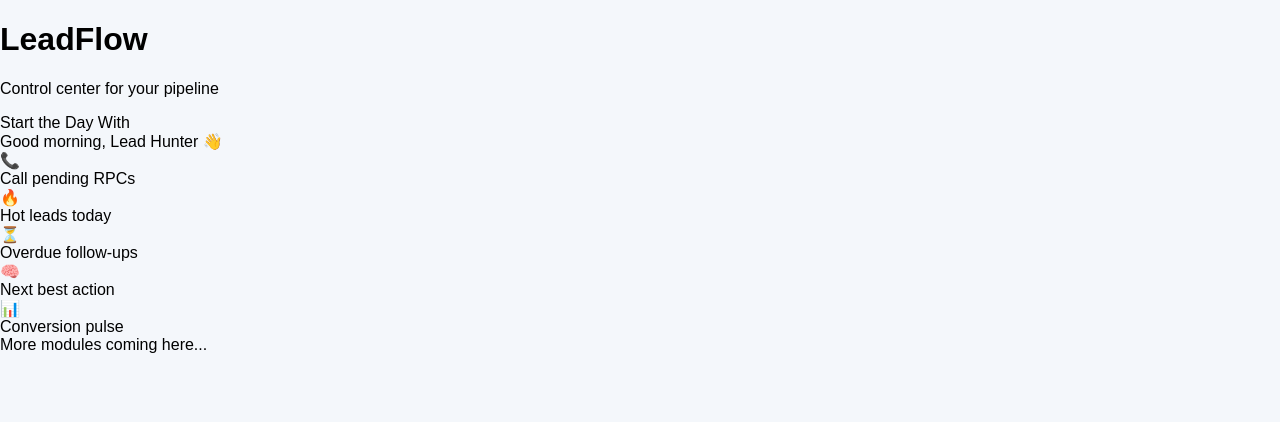
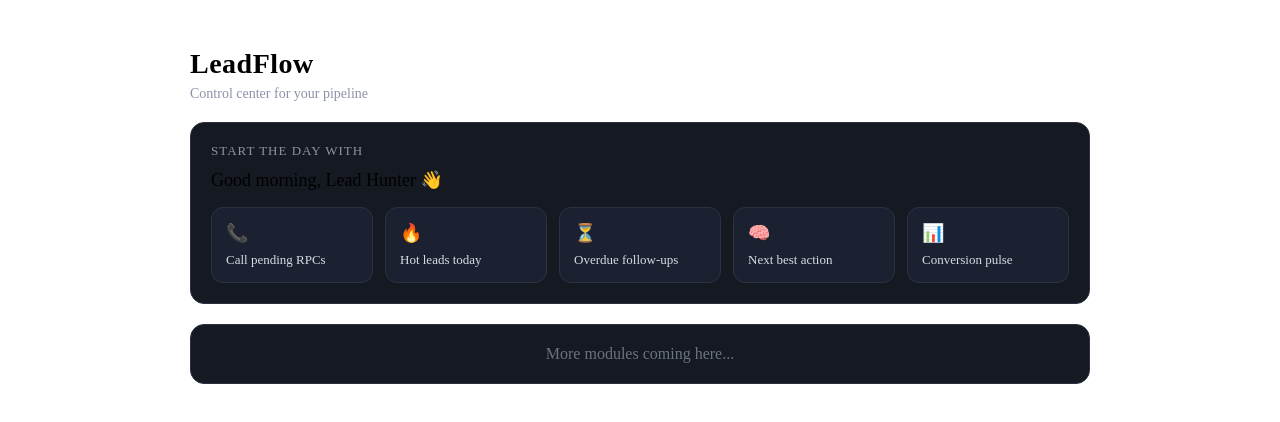
Before and after one commit to stirr3dz3phyr-ship-it/LeadFlow-WarMachine, a React (Vite) app: page / in a window 1280 px wide. Shown: the top 422 px of the page. Built offline with nearby package versions, Linux system fonts and the light colour scheme.

Commit message:
Update styles.css

```diff
--- a/src/styles.css
+++ b/src/styles.css
@@ -1,244 +1,97 @@
+import { createGlobalStyle } from "styled-components";
+
+export default createGlobalStyle`
+
   body {
     margin: 0;
-  font-family: Arial, sans-serif;
-  background: #f4f7fb;
-  overflow: hidden;
+    font-family: Inter, system-ui, sans-serif;
+    background: #0F1115;
+    color: #E6EAF2;
   }
 
-/* LOGIN */
-
-.login-screen {
-  height: 100vh;
+  .app {
+    min-height: 100vh;
     display: flex;
     justify-content: center;
-  align-items: center;
+    padding: 40px 20px;
   }
 
-.login-card {
-  width: 350px;
-  background: white;
-  padding: 40px;
-  border-radius: 24px;
-  box-shadow: 0 15px 35px rgba(0,0,0,.1);
-  text-align: center;
+  .container {
+    width: 100%;
+    max-width: 900px;
   }
 
-.subtitle {
-  color: #7b8794;
+  .header h1 {
+    margin: 0;
+    font-size: 28px;
+    letter-spacing: 0.5px;
   }
 
-.login-card input {
-  width: 100%;
-  box-sizing: border-box;
-  margin-top: 12px;
-  padding: 12px;
-  border-radius: 10px;
-  border: 1px solid #d0d7de;
-}
-
-.login-card button {
-  width: 100%;
-  margin-top: 20px;
-  background: #2f6fed;
-  color: white;
-  border: none;
-  padding: 14px;
-  border-radius: 12px;
-  cursor: pointer;
-}
-
-/* DASHBOARD */
-
-.dashboard-layout {
-  display: flex;
-  height: 100vh;
-  overflow: hidden;
-}
-
-.sidebar {
-  width: 220px;
-  background: white;
-  padding: 24px 18px;
-  border-right: 1px solid #e6ebf2;
-  display: flex;
-  flex-direction: column;
-  box-sizing: border-box;
-}
-
-.logo-area {
-  margin-bottom: 28px;
-}
-
-.logo-area h2 {
-  color: #2f6fed;
-  margin: 0;
-}
-
-.sidebar nav {
-  display: flex;
-  flex-direction: column;
-  gap: 8px;
-}
-
-.sidebar nav button {
-  background: none;
-  border: none;
-  text-align: left;
-  padding: 12px;
-  border-radius: 12px;
-  cursor: pointer;
+  .subtext {
+    margin-top: 6px;
+    color: #8B93A7;
     font-size: 14px;
   }
 
-.sidebar nav button:hover {
-  background: #eef4ff;
+  .card {
+    background: #151922;
+    border: 1px solid #2A3242;
+    border-radius: 14px;
+    padding: 20px;
+    margin-top: 20px;
+    transition: 0.2s ease;
   }
 
-.logout-btn {
-  margin-top: auto;
-  background: #2f6fed;
-  color: white;
-  border: none;
-  padding: 12px;
-  border-radius: 12px;
-  cursor: pointer;
+  .card:hover {
+    transform: translateY(-2px);
   }
 
-.main-content {
-  flex: 1;
-  padding: 24px;
-  box-sizing: border-box;
-  overflow: hidden;
+  .card-title {
+    font-size: 13px;
+    color: #8B93A7;
+    text-transform: uppercase;
+    letter-spacing: 1px;
   }
 
-/* TOP BAR */
-
-.top-bar {
-  display: flex;
-  justify-content: space-between;
-  align-items: center;
-  gap: 20px;
+  .greeting {
+    margin-top: 10px;
+    font-size: 18px;
+    font-weight: 500;
   }
 
-.top-bar h1 {
-  margin: 0;
-  font-size: 28px;
+  .action-grid {
+    margin-top: 16px;
+    display: grid;
+    grid-template-columns: repeat(auto-fit, minmax(160px, 1fr));
+    gap: 12px;
   }
 
-.add-lead {
-  display: flex;
-  gap: 10px;
+  .action-card {
+    background: #1B2130;
+    border: 1px solid #2A3242;
+    border-radius: 12px;
+    padding: 14px;
+    cursor: pointer;
+    transition: 0.2s ease;
   }
 
-.add-lead input {
-  width: 220px;
-  padding: 12px;
-  border-radius: 10px;
-  border: 1px solid #d0d7de;
+  .action-card:hover {
+    transform: translateY(-3px);
+    border-color: #3A4660;
   }
 
-.add-lead button {
-  background: #2f6fed;
-  color: white;
-  border: none;
-  border-radius: 10px;
-  padding: 12px 18px;
-  cursor: pointer;
+  .icon {
+    font-size: 18px;
   }
 
-/* KPI CARDS */
-
-.stats-grid {
-  display: flex;
-  gap: 16px;
-  margin-top: 20px;
+  .label {
+    margin-top: 8px;
+    font-size: 13px;
+    color: #D6DCE8;
   }
 
-.stat-card {
-  background: white;
-  padding: 18px;
-  border-radius: 18px;
-  flex: 1;
-  box-shadow: 0 8px 20px rgba(0,0,0,.06);
+  .muted {
+    color: #6B7280;
+    text-align: center;
   }
-
-.stat-card h3 {
-  margin: 0;
-  font-size: 15px;
-  color: #6b7280;
-}
-
-.stat-card p {
-  margin: 10px 0 0;
-  font-size: 28px;
-  font-weight: bold;
-  color: #2f6fed;
-}
-
-/* PIPELINE */
-
-.pipeline {
-  margin-top: 20px;
-  display: flex;
-  gap: 16px;
-  height: calc(100vh - 240px);
-}
-
-.column {
-  background: white;
-  flex: 1;
-  border-radius: 20px;
-  padding: 16px;
-  overflow-y: auto;
-  box-sizing: border-box;
-}
-
-.column-header {
-  display: flex;
-  justify-content: space-between;
-  align-items: center;
-  margin-bottom: 16px;
-}
-
-.column-header h3 {
-  margin: 0;
-}
-
-.column-header span {
-  background: #eef4ff;
-  color: #2f6fed;
-  padding: 4px 10px;
-  border-radius: 999px;
-  font-size: 14px;
-}
-
-/* LEAD CARDS */
-
-.lead-card {
-  background: #f8fbff;
-  border: 1px solid #e7edf7;
-  border-radius: 14px;
-  padding: 14px;
-  margin-bottom: 12px;
-}
-
-.lead-name {
-  font-weight: 600;
-  margin-bottom: 12px;
-}
-
-.lead-actions {
-  display: flex;
-  flex-wrap: wrap;
-  gap: 6px;
-}
-
-.lead-actions button {
-  border: none;
-  background: #eef4ff;
-  color: #2f6fed;
-  border-radius: 8px;
-  padding: 6px 10px;
-  cursor: pointer;
-  font-size: 12px;
-}
+`;
```
Lines whose indentation alone changed are shown as unchanged.
